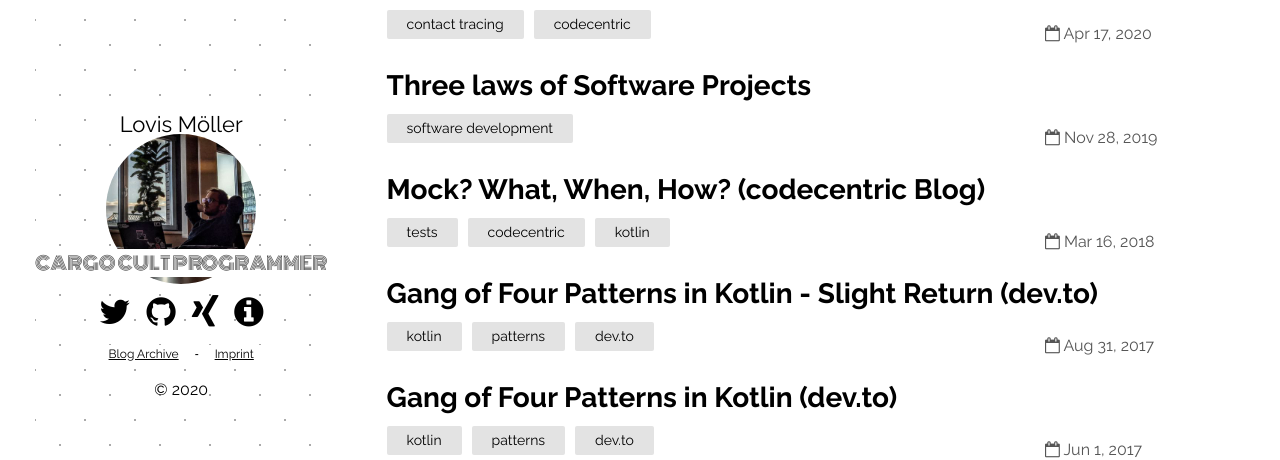
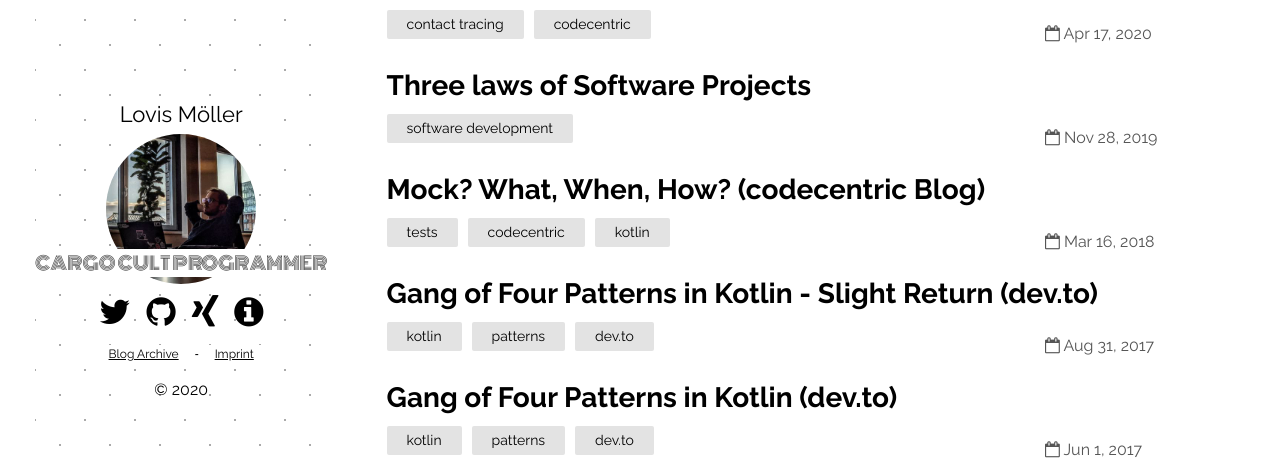
Before and after one commit to lmller/lmller.github.io, a Jekyll site: the page built from index.md, in a window 1280 px wide. Shown: the part 130-590 px from the top of the page. Built offline with Jekyll 4.4.1, drawn with Linux system fonts in a browser that asks for light colours.

Commit message:
rearrange about section

```diff
--- a/_sass/plain.scss
+++ b/_sass/plain.scss
@@ -93,15 +93,13 @@
     align-items: center;
     h2 {
       font-size: 22px;
-      margin-top: 25px;
-      margin-bottom: 0;
+      margin-bottom: 10px;
       color: #222222;
       font-weight: normal;
     }
     .tagline {
       font-family: 'Monoton', sans-serif;
       font-size: 18px;
-      margin-top: 12px;
       color: #444;
       white-space: pre-wrap;
       line-height: normal;
@@ -111,6 +109,7 @@
     img {
       max-width: 150px;
       border-radius: 50%;
+
     }
     .smallnav {
       font-size: 12px;
```
